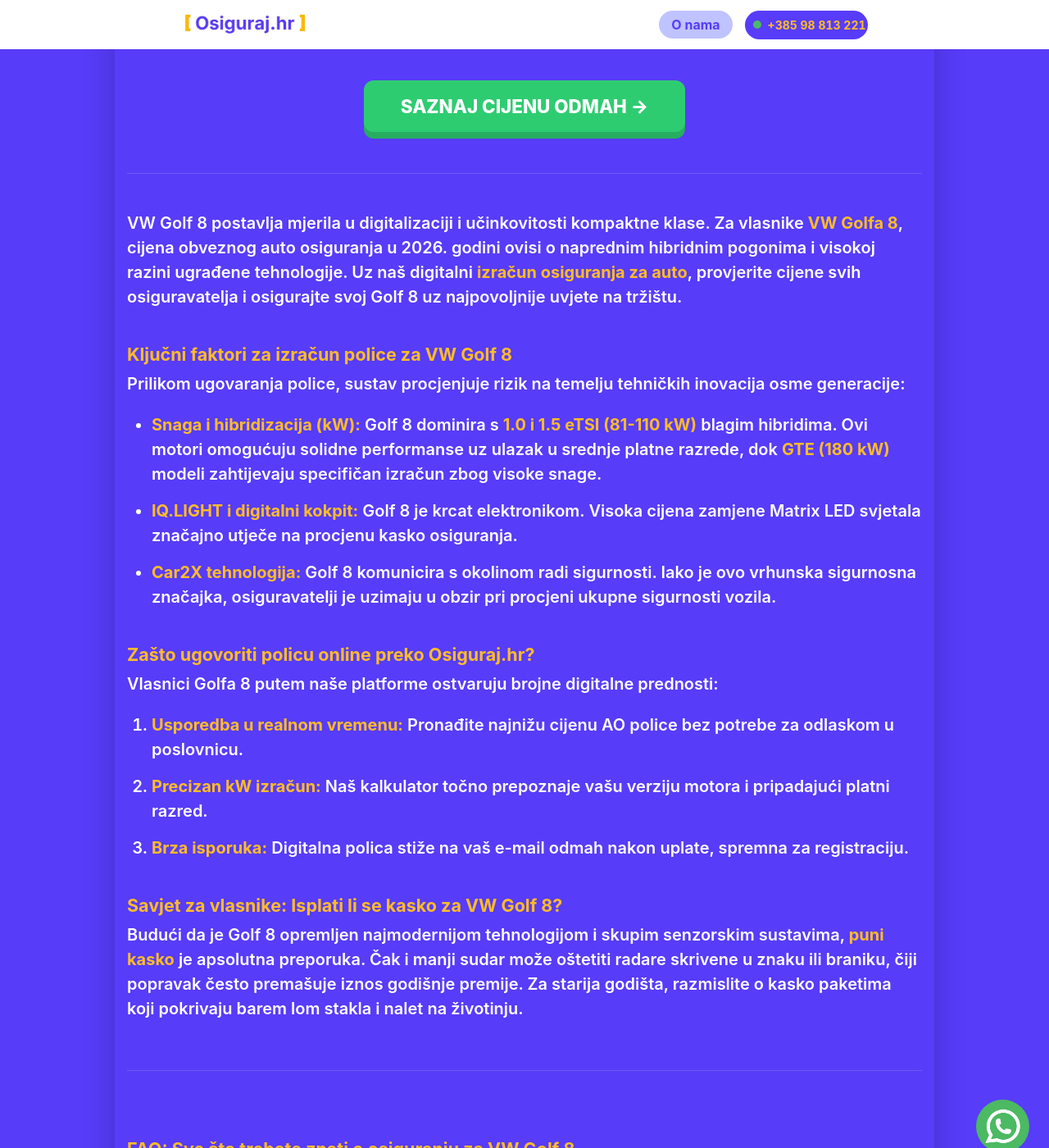
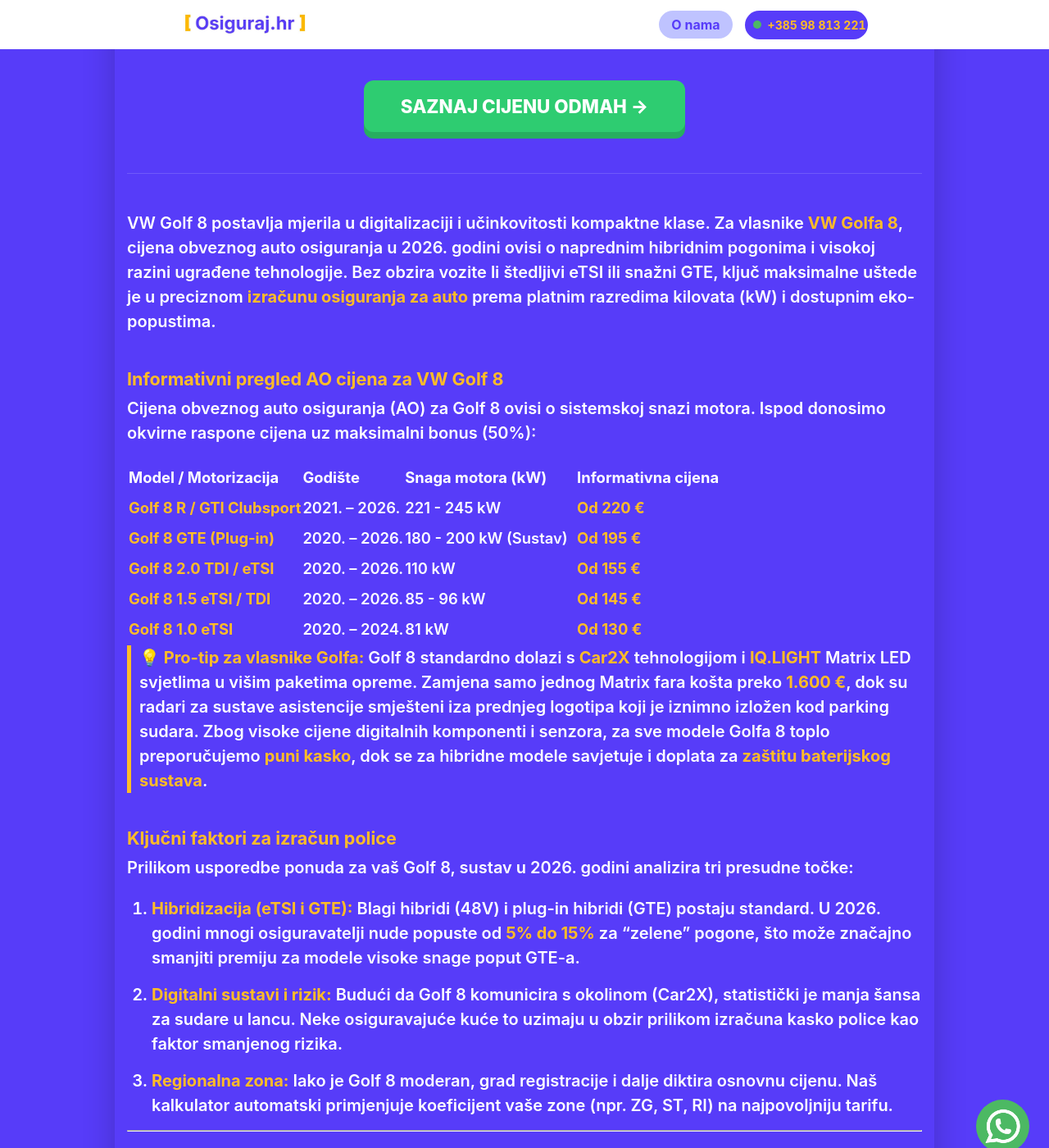
Before and after one commit to Filip-Gale/OsigurajHR, a Jekyll site: the page built from auto-osiguranje/vw-golf-8.md, in a window 1280 px wide and 1400 px high, scrolled down 315 px. Shown: the whole window at 82% size. Built offline with Jekyll 4.4.1, drawn with Linux system fonts in a browser that asks for light colours; some of the changed text lies outside the part shown.

Commit message:
Update vw-golf-8.md

```diff
--- a/auto-osiguranje/vw-golf-8.md
+++ b/auto-osiguranje/vw-golf-8.md
@@ -1,48 +1,82 @@
 ---
 layout: grad
-grad_ime: ""
-title: "Osiguranje za VW Golf 8 | Izračun cijene prema kW (2026)"
+grad_ime: "Hrvatska"
+title: "Osiguranje za VW Golf 8 | Cijene po godištima (2020-2026)"
 permalink: /auto-osiguranje/vw-golf-8/
-description: "Saznajte točnu cijenu auto osiguranja za VW Golf 8. Usporedite ponude za eTSI, TDI i GTE motore uz uštede do 30% online."
+description: "Izračunajte cijenu osiguranja za VW Golf 8. Provjerite informativne cijene za eTSI, TDI, GTI i GTE hibridne modele po godištima. Uštedite do 30% online."
 ---
 
-VW Golf 8 postavlja mjerila u digitalizaciji i učinkovitosti kompaktne klase. Za vlasnike **VW Golfa 8**, cijena obveznog auto osiguranja u 2026. godini ovisi o naprednim hibridnim pogonima i visokoj razini ugrađene tehnologije. Uz naš digitalni **izračun osiguranja za auto**, provjerite cijene svih osiguravatelja i osigurajte svoj Golf 8 uz najpovoljnije uvjete na tržištu.
+VW Golf 8 postavlja mjerila u digitalizaciji i učinkovitosti kompaktne klase. Za vlasnike **VW Golfa 8**, cijena obveznog auto osiguranja u 2026. godini ovisi o naprednim hibridnim pogonima i visokoj razini ugrađene tehnologije. Bez obzira vozite li štedljivi eTSI ili snažni GTE, ključ maksimalne uštede je u preciznom **izračunu osiguranja za auto** prema platnim razredima kilovata (kW) i dostupnim eko-popustima.
 
-### Ključni faktori za izračun police za VW Golf 8
+### Informativni pregled AO cijena za VW Golf 8
 
-Prilikom ugovaranja police, sustav procjenjuje rizik na temelju tehničkih inovacija osme generacije:
+Cijena obveznog auto osiguranja (AO) za Golf 8 ovisi o sistemskoj snazi motora. Ispod donosimo okvirne raspone cijena uz maksimalni bonus (50%):
 
-* **Snaga i hibridizacija (kW):** Golf 8 dominira s **1.0 i 1.5 eTSI (81-110 kW)** blagim hibridima. Ovi motori omogućuju solidne performanse uz ulazak u srednje platne razrede, dok **GTE (180 kW)** modeli zahtijevaju specifičan izračun zbog visoke snage.
-* **IQ.LIGHT i digitalni kokpit:** Golf 8 je krcat elektronikom. Visoka cijena zamjene Matrix LED svjetala značajno utječe na procjenu kasko osiguranja.
-* **Car2X tehnologija:** Golf 8 komunicira s okolinom radi sigurnosti. Iako je ovo vrhunska sigurnosna značajka, osiguravatelji je uzimaju u obzir pri procjeni ukupne sigurnosti vozila.
+| Model&nbsp;/&nbsp;Motorizacija | Godište&nbsp;&nbsp;&nbsp;&nbsp;&nbsp; | Snaga motora (kW)&nbsp;&nbsp;&nbsp;&nbsp;&nbsp;&nbsp;&nbsp;&nbsp; | Informativna cijena |
+| :--- | :--- | :--- | :--- |
+| **Golf 8 R / GTI Clubsport** | 2021. – 2026. | 221 - 245 kW | **Od 220 €** |
+| **Golf 8 GTE (Plug-in)** | 2020. – 2026. | 180 - 200 kW (Sustav) | **Od 195 €** |
+| **Golf 8 2.0 TDI / eTSI** | 2020. – 2026. | 110 kW | **Od 155 €** |
+| **Golf 8 1.5 eTSI / TDI** | 2020. – 2026. | 85 - 96 kW | **Od 145 €** |
+| **Golf 8 1.0 eTSI** | 2020. – 2024. | 81 kW | **Od 130 €** |
 
-### Zašto ugovoriti policu online preko Osiguraj.hr?
+> **💡 Pro-tip za vlasnike Golfa:** Golf 8 standardno dolazi s **Car2X** tehnologijom i **IQ.LIGHT** Matrix LED svjetlima u višim paketima opreme. Zamjena samo jednog Matrix fara košta preko **1.600 €**, dok su radari za sustave asistencije smješteni iza prednjeg logotipa koji je iznimno izložen kod parking sudara. Zbog visoke cijene digitalnih komponenti i senzora, za sve modele Golfa 8 toplo preporučujemo **puni kasko**, dok se za hibridne modele savjetuje i doplata za **zaštitu baterijskog sustava**.
 
-Vlasnici Golfa 8 putem naše platforme ostvaruju brojne digitalne prednosti:
+### Ključni faktori za izračun police
 
-1. **Usporedba u realnom vremenu:** Pronađite najnižu cijenu AO police bez potrebe za odlaskom u poslovnicu.
-2. **Precizan kW izračun:** Naš kalkulator točno prepoznaje vašu verziju motora i pripadajući platni razred.
-3. **Brza isporuka:** Digitalna polica stiže na vaš e-mail odmah nakon uplate, spremna za registraciju.
+Prilikom usporedbe ponuda za vaš Golf 8, sustav u 2026. godini analizira tri presudne točke:
+1.  **Hibridizacija (eTSI i GTE):** Blagi hibridi (48V) i plug-in hibridi (GTE) postaju standard. U 2026. godini mnogi osiguravatelji nude popuste od **5% do 15%** za "zelene" pogone, što može značajno smanjiti premiju za modele visoke snage poput GTE-a.
+2.  **Digitalni sustavi i rizik:** Budući da Golf 8 komunicira s okolinom (Car2X), statistički je manja šansa za sudare u lancu. Neke osiguravajuće kuće to uzimaju u obzir prilikom izračuna kasko police kao faktor smanjenog rizika.
+3.  **Regionalna zona:** Iako je Golf 8 moderan, grad registracije i dalje diktira osnovnu cijenu. Naš kalkulator automatski primjenjuje koeficijent vaše zone (npr. ZG, ST, RI) na najpovoljniju tarifu.
 
-### Savjet za vlasnike: Isplati li se kasko za VW Golf 8?
-
-Budući da je Golf 8 opremljen najmodernijom tehnologijom i skupim senzorskim sustavima, **puni kasko** je apsolutna preporuka. Čak i manji sudar može oštetiti radare skrivene u znaku ili braniku, čiji popravak često premašuje iznos godišnje premije. Za starija godišta, razmislite o kasko paketima koji pokrivaju barem lom stakla i nalet na životinju.
+---
 
 <div class="faq-section">
     <h3>FAQ: Sve što trebate znati o osiguranju za VW Golf 8</h3>
 
     <div class="faq-item">
-        <h4>Koja je razlika u cijeni osiguranja za eTSI i obični TDI?</h4>
-        <p>Ako je snaga u kilovatima ista, osnovna AO polica će koštati slično. Međutim, eTSI modeli ponekad ostvaruju eko-popuste kod određenih kuća.</p>
+        <h4>Je li osiguranje za Golf 8 GTE skuplje zbog hibridnog sustava?</h4>
+        <p>Cijena AO police ovisi o ukupnoj snazi (180+ kW), pa je osnovna premija viša nego kod običnog TDI-a. Međutim, uz hibridne popuste i maksimalni bonus, razlika se može značajno smanjiti.</p>
     </div>
 
     <div class="faq-item">
-        <h4>Vrijedi li moj bonus od 50% ako prelazim s Golfa 7 na Golf 8?</h4>
-        <p>Da, vaš stečeni bonus je vezan uz vas kao vozača. Iskoristite naš <strong>izračun osiguranja za auto</strong> kako biste automatski prenijeli svoj popust.</p>
+        <h4>Pokriva li kasko osiguranje kvar na digitalnom kokpitu?</h4>
+        <p>Ne, kasko pokriva štete od sudara, krađe ili vanjskih utjecaja. Softverski kvarovi na infotainmentu ili digitalnom kokpitu pokriveni su tvorničkim jamstvom, osim ako do oštećenja nije došlo uslijed provale ili nesreće.</p>
     </div>
 
     <div class="faq-item">
-        <h4>Što ako moj Golf 8 ima ugrađenu kuku za vuču?</h4>
-        <p>Kuka mora biti atestirana. Neki osiguravatelji mogu tražiti minimalnu doplatu na AO policu zbog povećanog rizika pri vuči prikolice.</p>
+        <h4>Vrijedi li moj bonus od 50% ako sam Golf 7 zamijenio za Golf 8?</h4>
+        <p>Apsolutno. Bonus je vezan uz vaš OIB. Prilikom unosa podataka u naš <strong>izračun osiguranja za auto</strong>, sustav će povući vaš stečeni popust i primijeniti ga na novu policu za Golf 8.</p>
     </div>
 </div>
+
+<script type="application/ld+json">
+{
+  "@context": "https://schema.org",
+  "@type": "FAQPage",
+  "mainEntity": [{
+    "@type": "Question",
+    "name": "Koliko košta osiguranje za VW Golf 8 eTSI?",
+    "acceptedAnswer": {
+      "@type": "Answer",
+      "text": "Ovisno o snazi (81-110 kW), cijena se uz 50% bonusa kreće od 130 € do 155 € za AO policu."
+    }
+  },
+  {
+    "@type": "Question",
+    "name": "Imaju li hibridni Golfovi popust na osiguranje?",
+    "acceptedAnswer": {
+      "@type": "Answer",
+      "text": "Da, modeli eTSI i GTE u 2026. godini često ostvaruju eko-popuste na AO i kasko police."
+    }
+  },
+  {
+    "@type": "Question",
+    "name": "Je li Matrix LED svjetlo na Golfu 8 pokriveno kaskom?",
+    "acceptedAnswer": {
+      "@type": "Answer",
+      "text": "Da, puni kasko pokriva zamjenu skupih IQ.LIGHT Matrix LED svjetala u slučaju oštećenja u prometu."
+    }
+  }]
+}
+</script>
```
